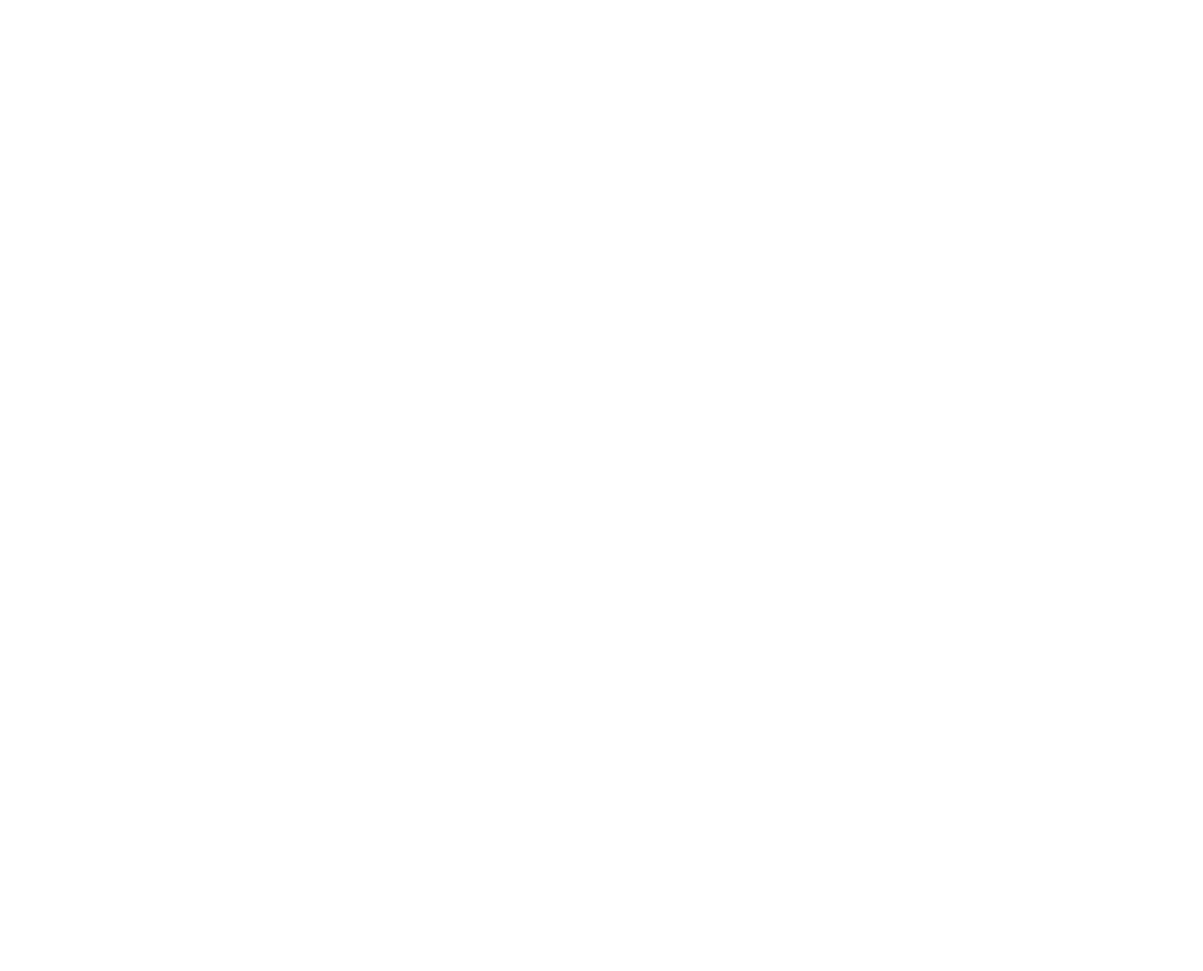
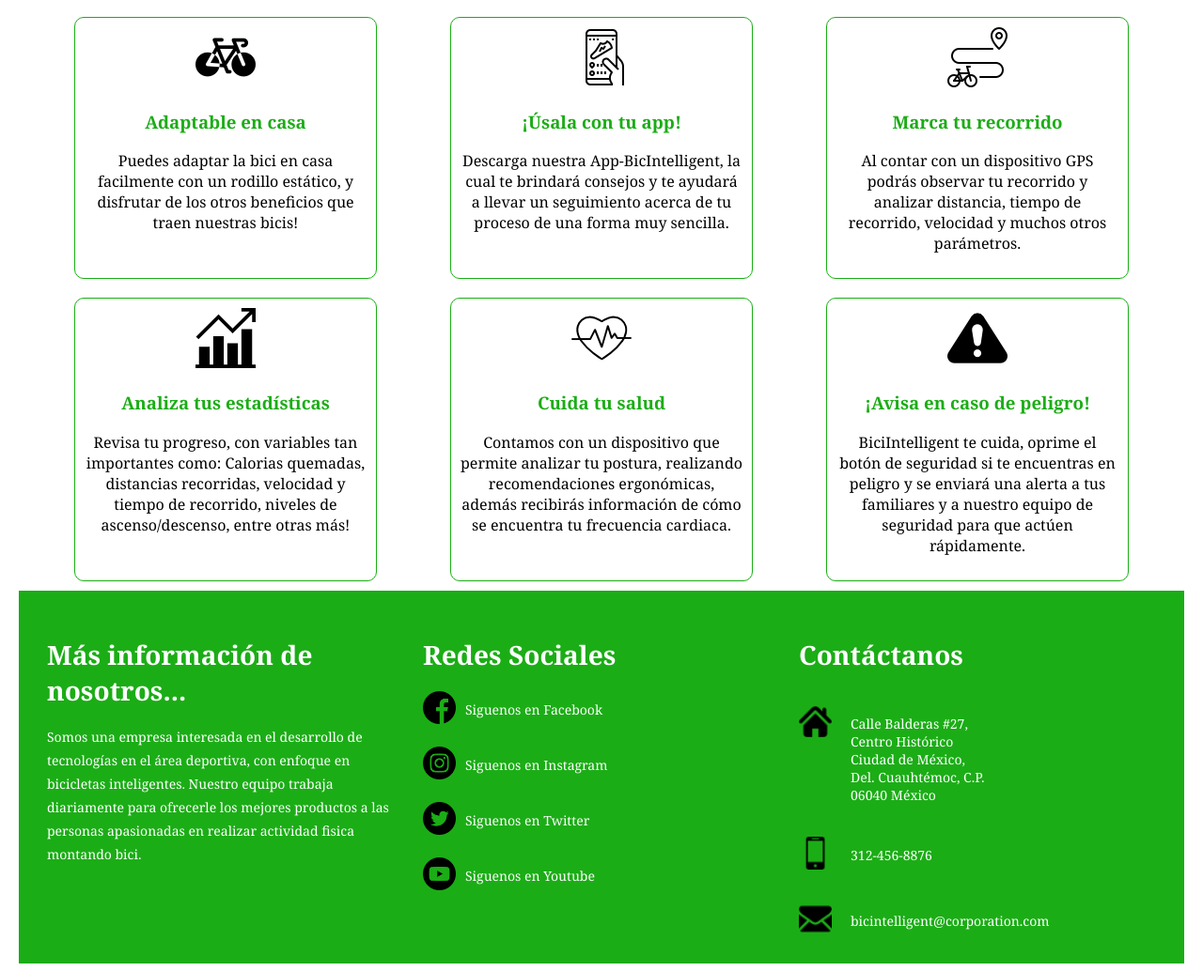
Before and after one commit to milfer0516/bicicletas-inteligentes, a plain HTML site: page index.html in a window 1280 px wide. Shown: the whole page at 94% size. Before the commit the page ends 800 px from the top, so only its background shows below. Drawn offline with Linux system fonts and the light colour scheme.

Commit message:
Seccion flexbox y footer

```diff
--- /dev/null
+++ b/css/styles.css
@@ -0,0 +1,194 @@
+/* ------Estilos display flexbox (caracteristicas ciclas) ----------------------*/
+
+@media(min-width:580px) {
+    .container-1 {
+        display: flex;
+        justify-content: space-around;
+        flex-wrap: wrap;
+        align-content: space-between;
+    }
+}
+
+.container {
+    max-width: 1200px;
+    margin: 0 auto;
+}
+
+.container-box {
+    flex-basis: 25%;
+    text-align: center;
+}
+
+.container-1 div {
+    border: 1px rgb(27, 173, 22) groove;
+    padding: 10px;
+    font-family: Cambria, Cochin, Georgia, Times, 'Times New Roman', serif;
+    margin: 10px;
+    border-radius: 10px;
+}
+
+.h3 {
+    color: rgb(27, 173, 22);
+}
+
+
+/* ----------------Estilos footer ----------------------*/
+
+.containerFooter {
+    font-family: Cambria, Cochin, Georgia, Times, 'Times New Roman', serif;
+    font-size: 14px;
+    padding: 20px;
+    background-color: rgb(27, 173, 22);
+    width: 100%;
+    display: flex;
+    margin: auto;
+    align-content: space-around;
+    justify-content: space-between;
+}
+
+footer {
+    color: rgb(255, 255, 255);
+}
+
+.column1 {
+    width: 400px;
+    margin: 10px;
+    max-width: 100%;
+}
+
+.column1Div {
+    line-height: 25px;
+}
+
+.column2 {
+    width: 400px;
+    margin: 10px;
+    max-width: 400px;
+}
+
+.row {
+    margin-top: 20px;
+    display: flex;
+}
+
+.row img {
+    width: 35px;
+    height: 35px;
+}
+
+.row label {
+    margin-top: 10px;
+    margin-left: 10px;
+}
+
+.column3 {
+    width: 400px;
+    margin: 10px;
+    max-width: 400px;
+}
+
+.row2 {
+    margin-top: 35px;
+    display: flex;
+    max-width: 400px;
+}
+
+.row2 img {
+    width: 35px;
+    height: 35px;
+}
+
+.row2 label {
+    margin-left: 20px;
+    margin-top: 10px;
+    max-width: 150px;
+}
+
+@media screen and (max-width:900px) {
+    .containerFooter {
+        display: flex;
+        flex-wrap: wrap;
+    }
+    .column1{
+        width: 95%
+    }
+    .column2, .column3{
+        display: flex;
+        flex-direction: column;
+    }
+}
+
+
+/* ----------------animacion display flexbox------------------- */
+
+.bounce {
+    -webkit-animation-name: bounce;
+    animation-name: bounce;
+    -webkit-transform-origin: center bottom;
+    -ms-transform-origin: center bottom;
+    transform-origin: center bottom;
+    -webkit-animation-duration: 1s;
+    animation-duration: 1.5s;
+    -webkit-animation-fill-mode: both;
+    animation-fill-mode: both;
+}
+
+@-webkit-keyframes bounce {
+    0%,
+    20%,
+    53%,
+    80%,
+    100% {
+        -webkit-transition-timing-function: cubic-bezier(0.215, 0.610, 0.355, 1.000);
+        transition-timing-function: cubic-bezier(0.215, 0.610, 0.355, 1.000);
+        -webkit-transform: translate3d(0, 0, 0);
+        transform: translate3d(0, 0, 0);
+    }
+    40%,
+    43% {
+        -webkit-transition-timing-function: cubic-bezier(0.755, 0.050, 0.855, 0.060);
+        transition-timing-function: cubic-bezier(0.755, 0.050, 0.855, 0.060);
+        -webkit-transform: translate3d(0, -30px, 0);
+        transform: translate3d(0, -30px, 0);
+    }
+    70% {
+        -webkit-transition-timing-function: cubic-bezier(0.755, 0.050, 0.855, 0.060);
+        transition-timing-function: cubic-bezier(0.755, 0.050, 0.855, 0.060);
+        -webkit-transform: translate3d(0, -15px, 0);
+        transform: translate3d(0, -15px, 0);
+    }
+    90% {
+        -webkit-transform: translate3d(0, -4px, 0);
+        transform: translate3d(0, -4px, 0);
+    }
+}
+
+@keyframes bounce {
+    0%,
+    20%,
+    53%,
+    80%,
+    100% {
+        -webkit-transition-timing-function: cubic-bezier(0.215, 0.610, 0.355, 1.000);
+        transition-timing-function: cubic-bezier(0.215, 0.610, 0.355, 1.000);
+        -webkit-transform: translate3d(0, 0, 0);
+        transform: translate3d(0, 0, 0);
+    }
+    40%,
+    43% {
+        -webkit-transition-timing-function: cubic-bezier(0.755, 0.050, 0.855, 0.060);
+        transition-timing-function: cubic-bezier(0.755, 0.050, 0.855, 0.060);
+        -webkit-transform: translate3d(0, -30px, 0);
+        transform: translate3d(0, -30px, 0);
+    }
+    70% {
+        -webkit-transition-timing-function: cubic-bezier(0.755, 0.050, 0.855, 0.060);
+        transition-timing-function: cubic-bezier(0.755, 0.050, 0.855, 0.060);
+        -webkit-transform: translate3d(0, -15px, 0);
+        transform: translate3d(0, -15px, 0);
+    }
+    90% {
+        -webkit-transform: translate3d(0, -4px, 0);
+        transform: translate3d(0, -4px, 0);
+    }
+}
--- a/index.html
+++ b/index.html
@@ -1,11 +1,110 @@
 <!DOCTYPE html>
 <html lang="en">
+
 <head>
     <meta charset="UTF-8">
     <meta name="viewport" content="width=device-width, initial-scale=1.0">
+    <link rel="stylesheet" href="css/styles.css" type="text/css">
     <title>Document</title>
 </head>
+
 <body>
 
+    <!-------- seccion detalles de ciclas (display flexbox) ----------->
+    <div class="container-1 container bounce">
+        <div class="container-box">
+            <img src="img/bike.png">
+            <h3 class="h3">Adaptable en casa</h3>
+            <p>Puedes adaptar la bici en casa facilmente con un rodillo estático, y disfrutar de los otros beneficios
+                que traen nuestras bicis!</p>
+        </div>
+        <div class="container-box">
+            <img src="img/app.png">
+            <h3 class="h3">¡Úsala con tu app!</h3>
+            <p>Descarga nuestra App-BicIntelligent, la cual te brindará consejos y te ayudará a llevar un seguimiento
+                acerca de tu proceso de una forma muy sencilla.</p>
+        </div>
+        <div class="container-box">
+            <img src="img/gps.png">
+            <h3 class="h3">Marca tu recorrido</h3>
+            <p>Al contar con un dispositivo GPS podrás observar tu recorrido y analizar distancia, tiempo de recorrido,
+                velocidad y muchos otros parámetros.</p>
+        </div>
+        <div class="container-box">
+            <img src="img/graphic.png">
+            <h3 class="h3">Analiza tus estadísticas</h3>
+            <p>Revisa tu progreso, con variables tan importantes como: Calorias quemadas, distancias recorridas,
+                velocidad y tiempo de recorrido, niveles de ascenso/descenso, entre otras más!</p>
+        </div>
+        <div class="container-box">
+            <img src="img/salud.png">
+            <h3 class="h3">Cuida tu salud </h3>
+            <p>Contamos con un dispositivo que permite analizar tu postura, realizando recomendaciones ergonómicas,
+                además recibirás información de cómo se encuentra tu frecuencia cardiaca.</p>
+        </div>
+        <div class="container-box">
+            <img src="img/alert.png">
+            <h3 class="h3">¡Avisa en caso de peligro!</h3>
+            <p>BiciIntelligent te cuida, oprime el botón de seguridad si te encuentras en peligro y se enviará una
+                alerta a tus familiares y a nuestro equipo de seguridad para que actúen rápidamente.</p>
+        </div>
+
+    </div>
+
+    <!-------- seccion footer (columnas flexbox) ----------->
+    <footer>
+        <div class="containerFooter container">
+            <div class="column1">
+                <h1>Más información de nosotros...</h1>
+                <div class="column1Div">
+                    <p>Somos una empresa interesada en el desarrollo de tecnologías en el área deportiva, con enfoque en
+                        bicicletas inteligentes. Nuestro equipo trabaja diariamente para ofrecerle los mejores productos
+                        a las personas apasionadas en realizar
+                        actividad fisica montando bici.
+                    </p>
+                </div>
+            </div>
+
+                <div class="column2">
+                    <h1>Redes Sociales</h1>
+                    <div class="row">
+                        <a href="https://www.facebook.com/" target="_blank"><img src="img/facebook.png"></a>
+                        <label>Siguenos en Facebook</label>
+                    </div>
+                    <div class="row">
+                        <a href="https://www.instagram.com/" target="_blank"><img src="img/instagram.png"></a>
+                        <label>Siguenos en Instagram</label>
+                    </div>
+                    <div class="row">
+                        <a href="https://www.twitter.com/" target="_blank"><img src="img/twitter.png"></a>
+                        <label>Siguenos en Twitter</label>
+                    </div>
+                    <div class="row">
+                        <a href="https://www.youtube.com/" target="_blank"><img src="img/youtube.png"></a>
+                        <label>Siguenos en Youtube</label>
+                    </div>
+                </div>
+                <div class="column3">
+                    <h1>Contáctanos</h1>
+                    <div class="row2">
+                        <img src="img/casa.png">
+                        <label>Calle Balderas #27, Centro Histórico
+                            Ciudad de México, Del. Cuauhtémoc, C.P. 06040
+                            México</label>
+                    </div>
+                    <div class="row2">
+                        <img src="img/tel.png">
+                        <label>312-456-8876</label>
+                    </div>
+                    <div class="row2">
+                        <img src="img/correo.png">
+                        <label>bicintelligent@corporation.com</label>
+                    </div>
+                </div>
+            </div>
+
+
+    </footer>
 </body>
+
 </html>
```
Also changed, not shown: img/alert.png (added), img/app.png (added), img/bike.png (added), img/casa.png (added), img/correo.png (added), img/facebook.png (added), img/gps.png (added), img/graphic.png (added), img/instagram.png (added), img/salud.png (added), img/tel.png (added), img/twitter.png (added), img/youtube.png (added), 1 other file.
